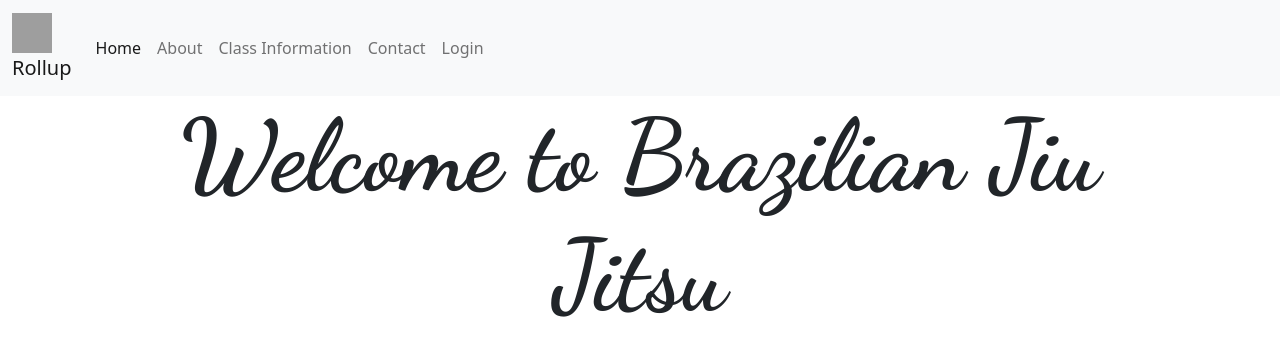
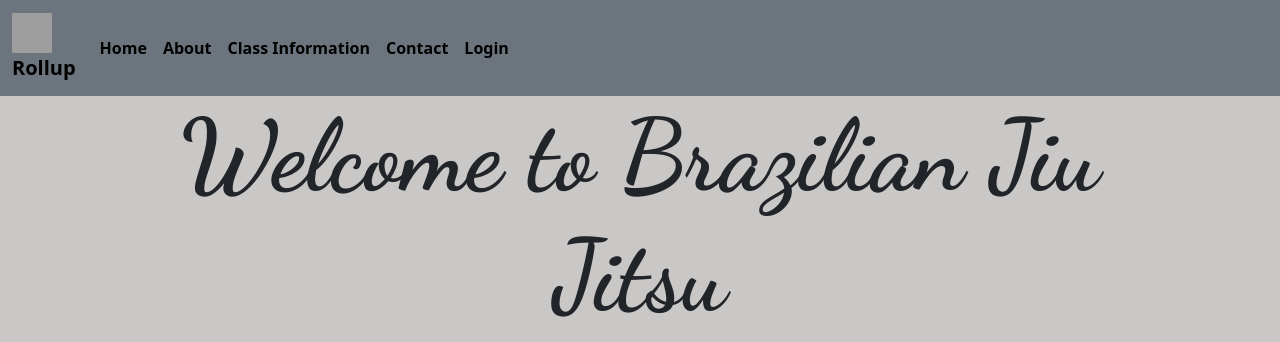
Before and after one commit to ybarr1327/RollUpProject, a Django app: page / in a window 1280 px wide. Shown: the top 342 px of the page. Run offline with Django 3.2, Linux system fonts and the light colour scheme; grey boxes are pictures that could not be loaded.

Commit message:
darker theme to website

```diff
--- a/RollUp/Pages/templates/base.html
+++ b/RollUp/Pages/templates/base.html
@@ -1,16 +1,17 @@
 <html>
 
 <head>
+  <body style = "background-color: #cac7c7;">
   <title></title>
   <link href="https://cdn.jsdelivr.net/npm/bootstrap@5.0.0-beta2/dist/css/bootstrap.min.css" rel="stylesheet"
     integrity="sha384-BmbxuPwQa2lc/FVzBcNJ7UAyJxM6wuqIj61tLrc4wSX0szH/Ev+nYRRuWlolflfl" crossorigin="anonymous">
   <script src="https://cdn.jsdelivr.net/npm/bootstrap@5.0.0-beta2/dist/js/bootstrap.bundle.min.js"
     integrity="sha384-b5kHyXgcpbZJO/tY9Ul7kGkf1S0CWuKcCD38l8YkeH8z8QjE0GmW1gYU5S9FOnJ0"
     crossorigin="anonymous"></script>
-  <nav class="navbar navbar-expand-lg navbar-light bg-light">
+  <nav class="navbar navbar-expand-lg navbar-light bg-secondary">
     <div class="container-fluid">
       <a class="navbar-brand" href="#"><img src = "https://avatars.githubusercontent.com/u/12554859?s=400&v=4" width = "40" height = "40"\>
-        <div class = "centered"> Rollup </div></a>
+        <div class = "centered" style = "font-weight: bold; color: black"> Rollup </div></a>
       <button class="navbar-toggler" type="button" data-bs-toggle="collapse" data-bs-target="#navbarSupportedContent"
         aria-controls="navbarSupportedContent" aria-expanded="false" aria-label="Toggle navigation">
         <span class="navbar-toggler-icon"></span>
@@ -18,22 +19,22 @@
       <div class="collapse navbar-collapse" id="navbarSupportedContent">
         <ul class="navbar-nav me-auto mb-2 mb-lg-0">
           <li class="nav-item">
-            <a class="nav-link active" aria-current="page" href="{% url 'home' %}">Home</a>
+            <a class="nav-link active" aria-current="page" href="{% url 'home' %} " style = "font-weight: bold; color: black">Home</a>
           </li>
           <li class="nav-item">
-            <a class="nav-link" href="{% url 'about' %}">About</a>
+            <a class="nav-link" href="{% url 'about' %}" style = "font-weight: bold; color: black">About</a>
           </li>
           <li class="nav-item">
-            <a class="nav-link" href="{% url 'classinfo' %}">Class Information</a>
+            <a class="nav-link" href="{% url 'classinfo' %}" style = "font-weight: bold; color: black">Class Information</a>
           </li>
           <li class="nav-item">
-            <a class="nav-link" href="{% url 'contact' %}">Contact</a>
+            <a class="nav-link" href="{% url 'contact' %}" style = "font-weight: bold; color: black">Contact</a>
           </li>
 
           {% if user.is_authenticated %}
           <li class="nav-item dropdown">
             <a class="nav-link dropdown-toggle" href="" id="navbarDropdown" role="button" data-bs-toggle="dropdown"
-              aria-expanded="false">
+              aria-expanded="false"style = "font-weight: bold; color: black">
               Account
             </a>
             <ul class="dropdown-menu" aria-labelledby="navbarDropdown">
@@ -46,7 +47,7 @@
             </ul>
           </li>
           {% else %}
-          <a href="{% url 'login' %}" class="nav-link">Login</a>
+          <a href="{% url 'login' %}" class="nav-link" style = "font-weight: bold; color: black">Login</a>
           {% endif %}
 
 
@@ -56,6 +57,9 @@
       </div>
     </div>
   </nav>
+
+  </body>
+</head>
 
 
 
--- a/RollUp/Pages/templates/homepage/home.html
+++ b/RollUp/Pages/templates/homepage/home.html
@@ -8,6 +8,8 @@
     p {text-align: center;}
     a {text-align: center;}
 </style> -->
+
+<body style = "background-color: #979696;">
     <h1 style = "text-align: center; font-size: 100px; font-family: 'Dancing Script', cursive;">
         Welcome to Brazilian Jiu Jitsu
     </h1>
@@ -16,9 +18,9 @@
 
     <div class="card mb-3">
         <img class="card-img-top" src="https://i.pinimg.com/originals/2b/52/6f/2b526fb93b05604644147186bfa76a86.jpg" width = "10" height = "600">
-    <div class="card-body" style = "background-color: #ff8080">
+        <div class="card-body" style = "background-color: #fafafa">
         <h5 class="card-title">Manage Your Health & Fitness</h5>
-      <p class="card-text">This is a wider card with supporting text below as a natural lead-in to additional content. This content is a little bit longer.</p>
+        <p class="card-text">See what Brazilian Jis Jitsu is really about!.</p>
         </div>
     </div>
 
@@ -76,6 +78,8 @@
         <p>© <span data-current-year="">2021</span> RollUp, LLC. All rights reserved.</p>
     </div>
 
+</body>
+
     <!--
     <a href="{% url 'about' %}" class="btn btn-primary">Go to about page</a>
     <a href="{% url 'classinfo' %}" class="btn btn-primary">Go to classinfo page</a>
```
Lines whose indentation alone changed are shown as unchanged.
